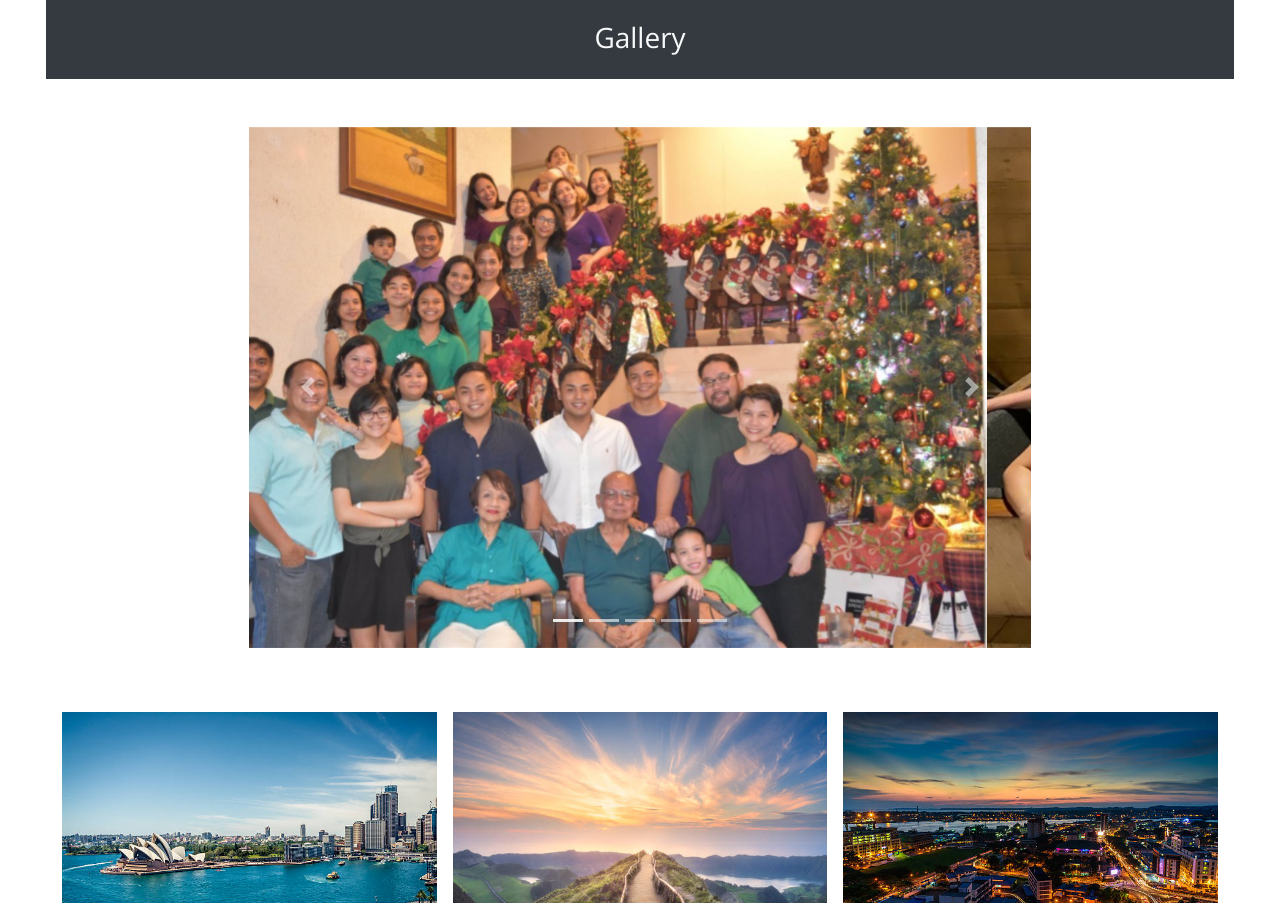
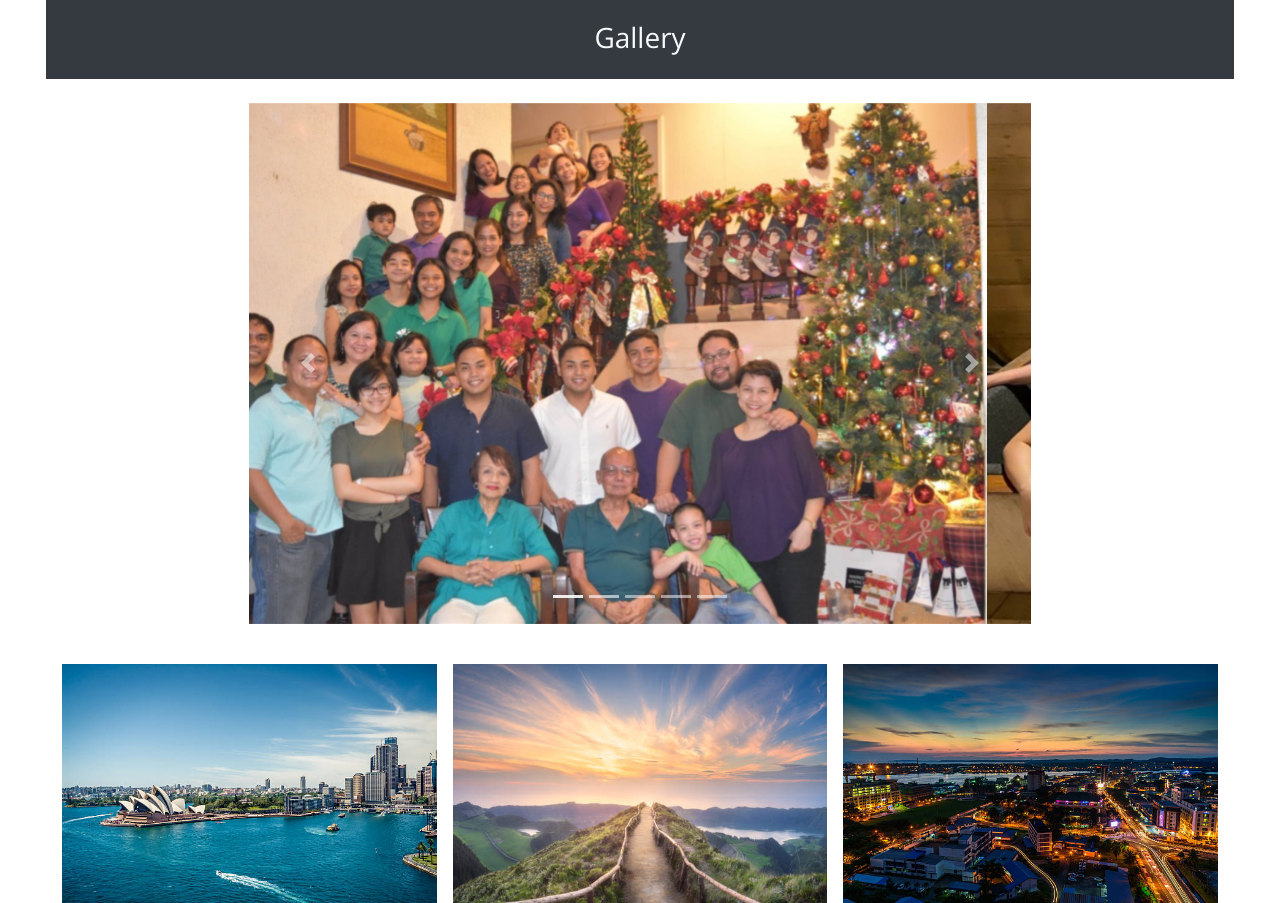
Before and after one commit to jsales24/csp1-sales, a plain HTML site: page index.html in a window 1280 px wide. Shown: the part 1133-2036 px from the top of the page. Drawn offline with nearby package versions, Linux system fonts and the light colour scheme.

Commit message:
Update index.html

```diff
--- a/index.html
+++ b/index.html
@@ -102,7 +102,7 @@
     <h3 class="py-4 bg-dark text-light" id="gallery">Gallery</h3>
 
     <!-- Carousel Section Start -->
-          <div class="row d-md-block d-sm-block d-lg-block my-md-5 my-sm-5 my-lg-5 my-4">
+          <div class="row d-md-block d-sm-block d-lg-block my-md-4 my-sm-4 my-lg-4 my-4">
             <div class="offset-xl-2 offset-lg-2 offset-md-2 offset-sm-2 col-xl-8 col-sm-8 col-md-8 col-lg-8">
               <div id="carouselExampleCaptions" class="carousel slide" data-ride="carousel">
                 <ol class="carousel-indicators">
```
